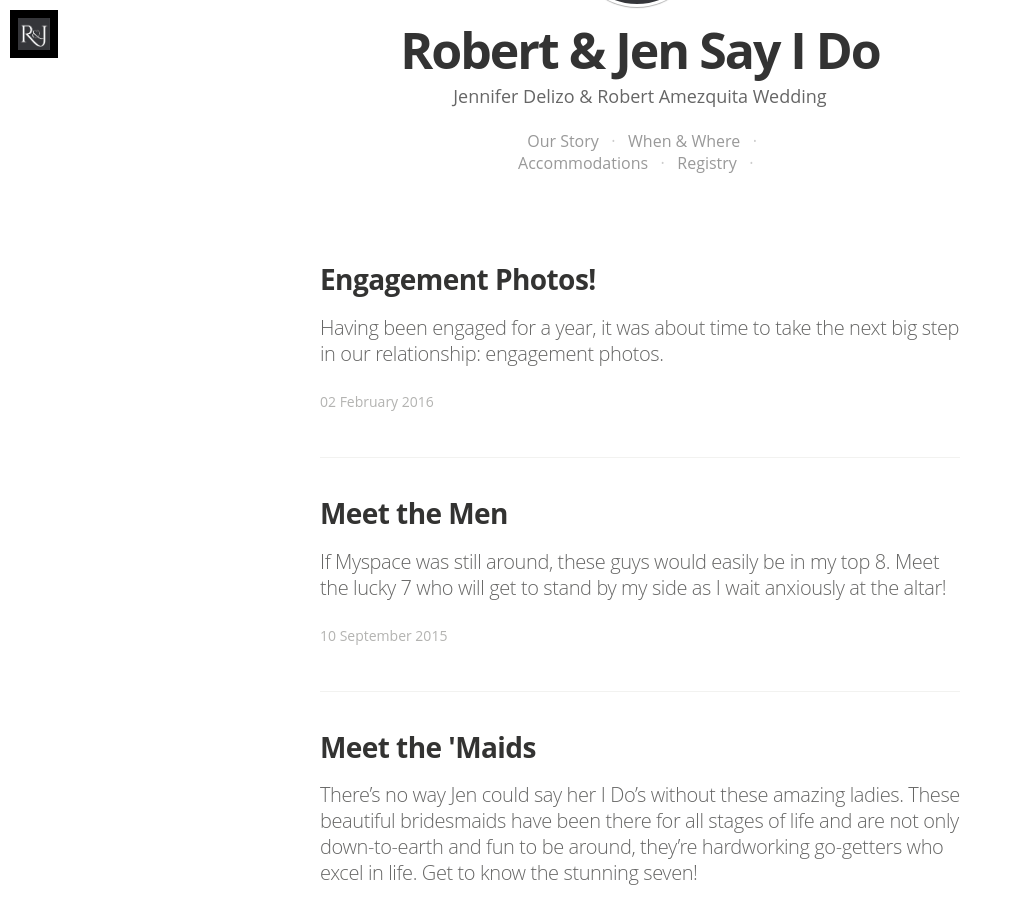
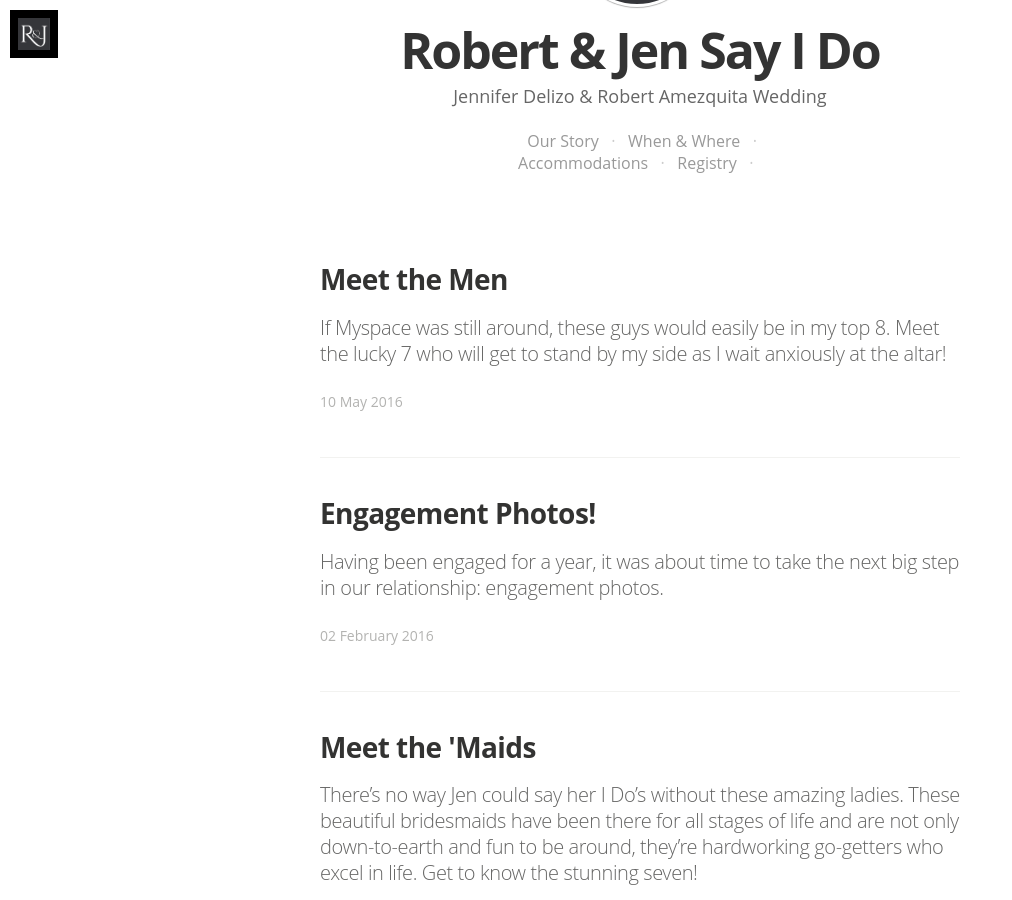
Before and after one commit to robertandjensayido/robertandjensayido.github.io, a Jekyll site: the page built from index.html, in a window 1280 px wide and 900 px high, scrolled down 509 px. Shown: the whole window, without its empty margins (0-1012 px from the left). Built offline with Jekyll 4.4.1, drawn with Linux system fonts in a browser that asks for light colours; nearby versions of some CDN libraries; some web fonts are replaced; the list of posts is cut into pages by our own code.

Commit message:
Update and rename 2016-09-10-meetthegroomsmen.md to 2016-05-10-meetthegroomsmen.md

```diff
--- a/_posts/2016-09-10-meetthegroomsmen.md
+++ b/_posts/2016-05-10-meetthegroomsmen.md
@@ -2,7 +2,7 @@
 layout: post
 title:  "Meet the Men"
 author: "Robert Amezquita"
-date:   2015-09-10 14:34:25
+date:   2016-05-10 14:34:25
 categories: Wedding Posts
 image: /assets/images/gmen_background.jpg
 ---
```
